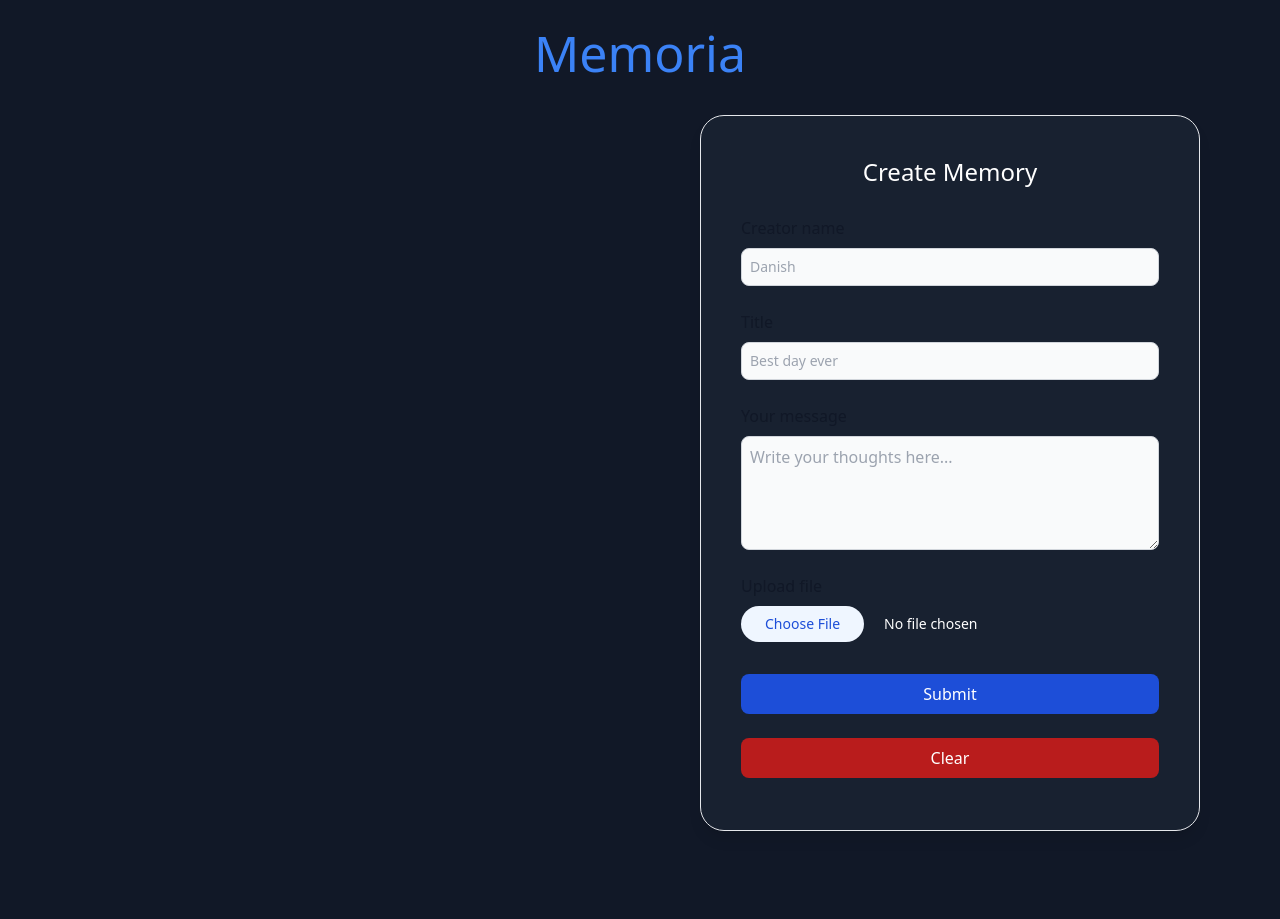
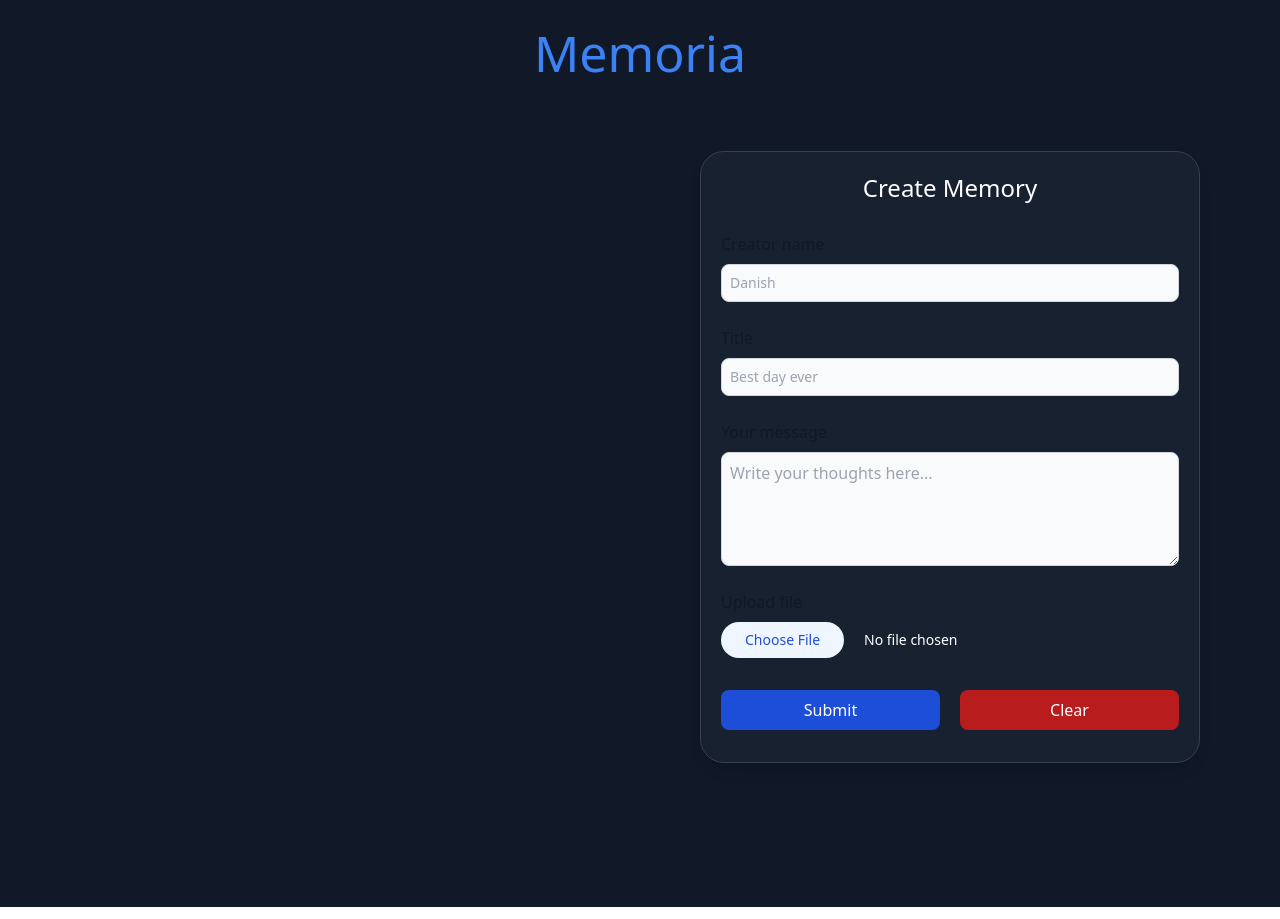
Before and after one commit to DanishQ1011/Memoria, a React (Create React App) app in the folder client/: page / in a window 1280 px wide. Built offline with nearby package versions, Linux system fonts and the light colour scheme; a web font is replaced by a local one.

Commit message:
final update form.js

```diff
--- a/client/src/components/Form/Form.js
+++ b/client/src/components/Form/Form.js
@@ -2,11 +2,11 @@ import React from 'react';
 
 const Form = () => {
   return (
-    <section className='max-w-[1440px] md:mx-[80px]'>
-    <div className='flex justify-end max-sm:justify-center'>
-      <div className="min-h-screen flex flex-col justify-center">
-        <div className="relative py-2 lg:w-[500px] sm:max-w-xl sm:mx-auto md:mb-20 lg:mb-30 max-sm:mb-[200px]">
-          <div className="relative  py-3 px-3 bg-gray-800 shadow-lg sm:rounded-3xl sm:p-10 max-sm:rounded-md bg-clip-padding bg-opacity-60 border border-gray-200" style={{ backdropFilter: "blur(20px)" }}>
+    <section className='max-w-[1440px] md:mx-[80px] '>
+    <div className='flex justify-end max-sm:justify-center '>
+      <div className="min-h-screen flex flex-col justify-center ">
+        <div className="relative py-2 lg:w-[500px] sm:max-w-xl sm:mx-auto md:mb-[100px] lg:mb-30 max-sm:mb-[200px]">
+          <div className="relative  md:p-5 bg-gray-800 shadow-lg sm:rounded-3xl sm:p-10 max-sm:rounded-md bg-opacity-60 border border-gray-700" style={{ backdropFilter: "blur(20px)" }}>
             <div className='mb-4 md:mb-10 lg:mb-4'>
               <p className='text-center text-white text-lg lg:text-2xl'>Create Memory</p>
             </div>
@@ -59,20 +59,21 @@ const Form = () => {
                       </div>
                     </div>
 
-                    <div className="mb-6">
+                    <div className='flex justify-evenly gap-5' >
                       <button
                         type="submit"
-                        className="text-white bg-blue-700 hover:bg-blue-800 focus:ring-4 focus:outline-none focus:ring-blue-300 font-medium rounded-lg text-sm sm:text-base p-2 text-center dark:bg-blue-600 dark-hover:bg-blue-700 dark-focus-ring-blue-800 w-full"
+                        className="text-white bg-blue-700 hover:bg-blue-800 focus:ring-4 w-full focus:outline-none focus:ring-blue-300 font-medium rounded-lg text-sm sm:text-base p-2 text-center dark:bg-blue-600 dark-hover:bg-blue-700 dark-focus-ring-blue-800 "
                       >
                         Submit
                       </button>
-                    </div>
+
                     <button
                       type="reset"
-                      className="text-white bg-red-700 hover:bg-red-800 focus:ring-4 focus:outline-none focus:ring-red-300 font-medium rounded-lg text-sm sm:text-base p-2 text-center dark:bg-red-600 dark-hover:bg-red-700 dark-focus-ring-red-800 w-full"
+                      className="text-white bg-red-700 hover:bg-red-800 focus:ring-4 w-full focus:outline-none focus:ring-red-300 font-medium rounded-lg text-sm sm:text-base p-2 text-center dark:bg-red-600 dark-hover:bg-red-700 dark-focus-ring-red-800 "
                     >
                       Clear
                     </button>
+                    </div>
                   </form>
                 </div>
               </div>
```
